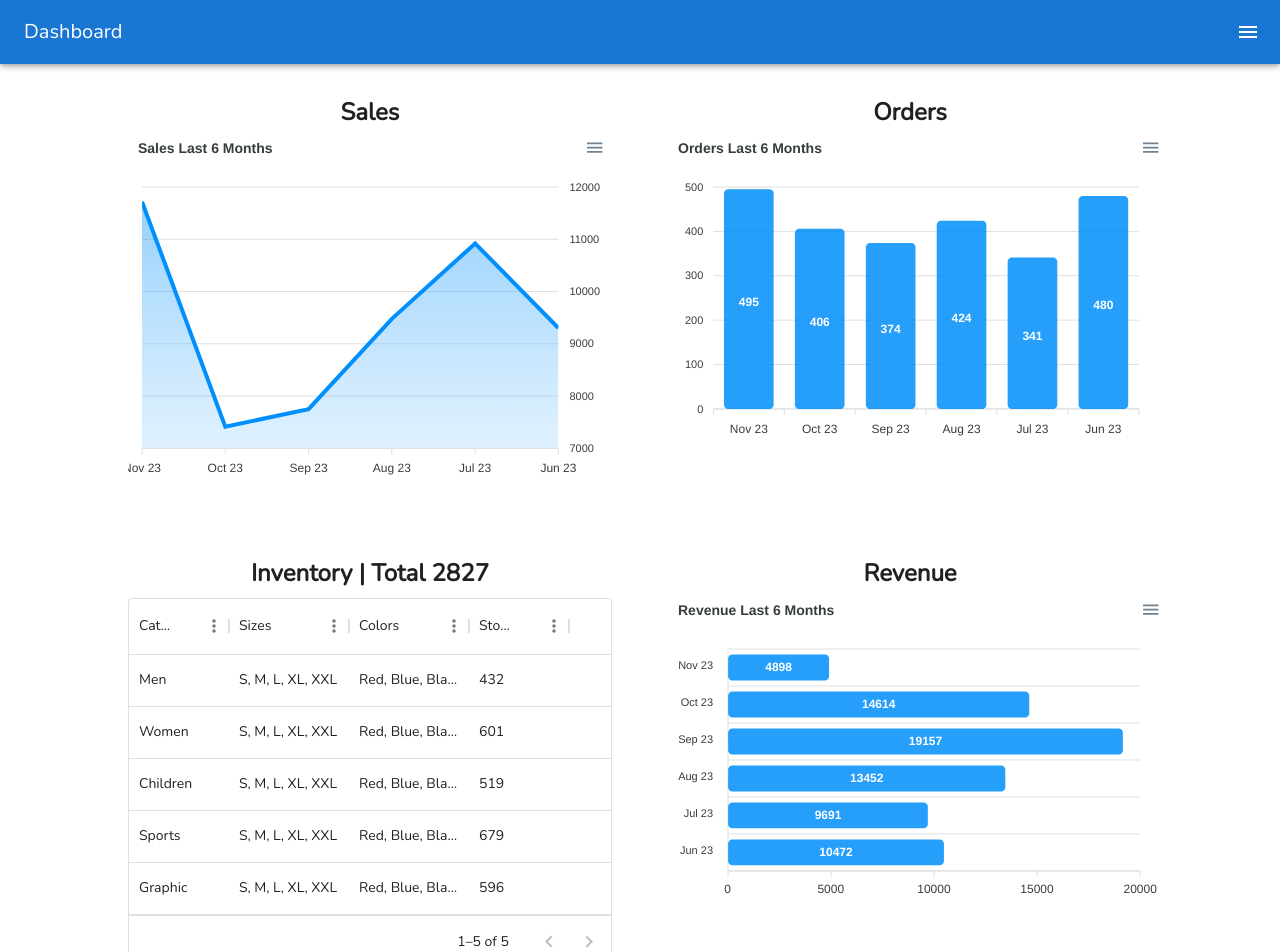
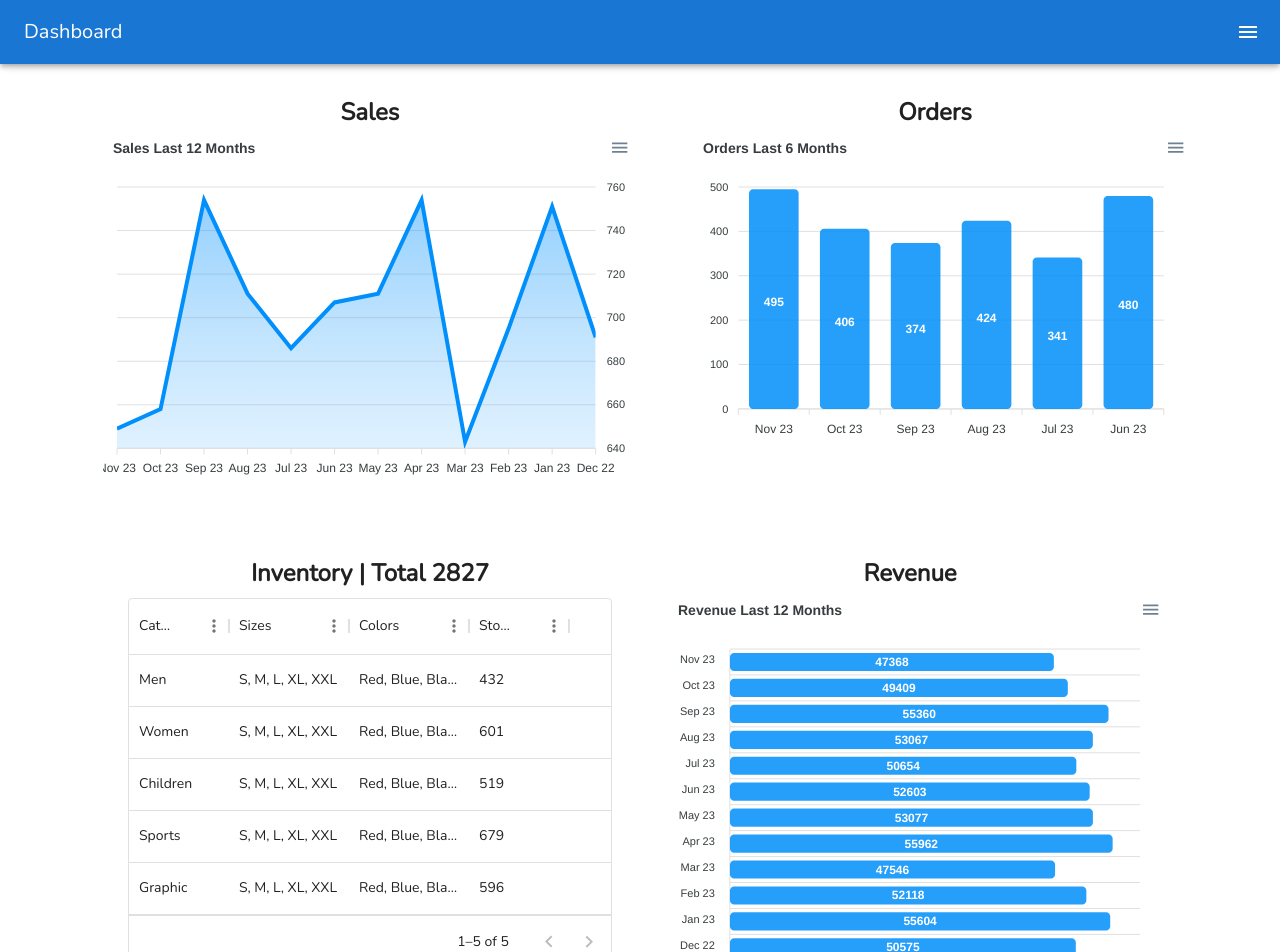
Before and after one commit to LailaSumiyaKhan/dashboard, a React (Create React App) app: page / in a window 1280 px wide. Shown: the top 952 px of the page. Built offline with nearby package versions, Linux system fonts and the light colour scheme.

Commit message:
Update sales and revenue to use inventory data

```diff
--- a/src/pages/home/Home.jsx
+++ b/src/pages/home/Home.jsx
@@ -16,10 +16,11 @@ export default function Home() {
       if (!homeData) {
          dispatch(getHomeData());
       }
-      if (!inventoryTable) {
+      if (inventoryTable === null) {
          dispatch(getInventoryTable());
       }
    }, []);
+
    return (
       <>
          <LoadingScreen />
--- a/src/pages/home/RevenueBreakdown.jsx
+++ b/src/pages/home/RevenueBreakdown.jsx
@@ -1,25 +1,26 @@
 import { Box, Paper, Typography } from "@mui/material";
 import React from "react";
 import { useSelector } from "react-redux";
+import Chart from "react-apexcharts";
+import { getLast12Months } from "../../utils";
 import LoadingScreen from "../../components/LoadingScreen";
-import Chart from "react-apexcharts";
-import { getLastSixMonthsRevenueData } from "../../utils";
 
 export default function RevenueBreakdown() {
-   const homeData = useSelector((store) => store.app.homeData);
-   if (homeData === null) {
+   const { inventoryTable } = useSelector((store) => store.app);
+
+   if (inventoryTable === null) {
       return <LoadingScreen />;
    }
 
-   const data = getLastSixMonthsRevenueData();
-   const { months, revenue } = data;
+   const revenue = inventoryTable.revenueEachMonth.slice();
+   const months = getLast12Months();
 
    const options = {
       chart: {
          id: "basic-bar",
       },
       title: {
-         text: "Revenue Last 6 Months",
+         text: "Revenue Last 12 Months",
          align: "left",
       },
       plotOptions: {
@@ -34,7 +35,7 @@ export default function RevenueBreakdown() {
    };
    const series = [
       {
-         name: "Revenue",
+         name: "Revenue($)",
          data: [...revenue],
       },
    ];
@@ -48,7 +49,13 @@ export default function RevenueBreakdown() {
             Revenue
          </Typography>
          <Box>
-            <Chart options={options} series={series} type="bar" width="500" />
+            <Chart
+               options={options}
+               series={series}
+               type="bar"
+               width="500"
+               height="400"
+            />
          </Box>
       </Paper>
    );
--- a/src/pages/home/Sales.jsx
+++ b/src/pages/home/Sales.jsx
@@ -1,20 +1,22 @@
 import { Paper, Typography } from "@mui/material";
 import React from "react";
 import { useSelector } from "react-redux";
+import Chart from "react-apexcharts";
+import { getLast12Months } from "../../utils";
 import LoadingScreen from "../../components/LoadingScreen";
-import Chart from "react-apexcharts";
-import { getLastSixMonthsSalesData } from "../../utils";
 
 export default function Sales() {
-   const homeData = useSelector((store) => store.app.homeData);
-   if (homeData === null) {
+   const { inventoryTable } = useSelector((store) => store.app);
+
+   if (inventoryTable === null) {
       return <LoadingScreen />;
    }
-   const data = getLastSixMonthsSalesData();
-   const { months, sales } = data;
+
+   const sales = inventoryTable.sellsEachMonth.slice();
+   const months = getLast12Months();
    const series = [
       {
-         name: "Sale ($)",
+         name: "Sale",
          data: [...sales],
       },
    ];
@@ -33,7 +35,7 @@ export default function Sales() {
          curve: "straight",
       },
       title: {
-         text: "Sales Last 6 Months",
+         text: "Sales Last 12 Months",
          align: "left",
       },
       labels: [...months],
@@ -50,9 +52,8 @@ export default function Sales() {
    return (
       <Paper
          elevation={0}
-         sx={{ p: 1, borderRadius: 2, textAlign: "center", width: 500 }}
+         sx={{ p: 1, borderRadius: 2, textAlign: "center", width: 550 }}
       >
-         {" "}
          <Typography variant="h5" gutterBottom sx={{ fontWeight: "bold" }}>
             Sales
          </Typography>{" "}
--- a/src/pages/inventory/Inventory.jsx
+++ b/src/pages/inventory/Inventory.jsx
@@ -6,7 +6,7 @@ import { useDispatch, useSelector } from "react-redux";
 import LoadingScreen from "../../components/LoadingScreen";
 import { getInventoryTable, setState } from "../../appSlice";
 import PopUp from "./PopUp";
-import { getPopUpProduct } from "../../utils";
+import { generateInventoryTableData, getPopUpProduct } from "../../utils";
 import InventoryTabs from "./InventoryTabs";
 
 const columns = [
@@ -23,6 +23,8 @@ export default function Inventory() {
    const { inventoryTable, inventoryTableSelRow } = useSelector(
       (store) => store.app
    );
+
+   // generateInventoryTableData();
 
    useEffect(() => {
       if (!inventoryTable) {
```
